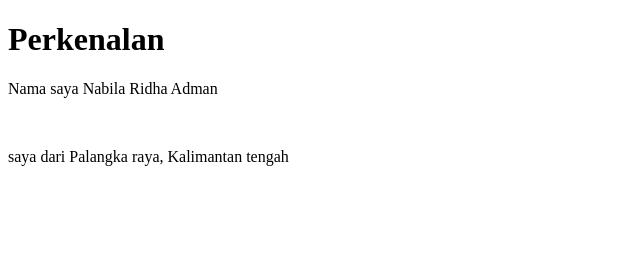
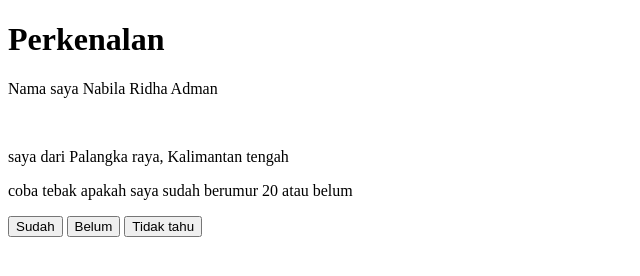
Before and after one commit to Billbilia/Latihan1-bootcamp, a plain HTML site: page index.html in a window 1280 px wide. Shown: the whole page, without its empty margins (0-640 px from the left). Drawn offline with Linux system fonts and the light colour scheme.

Commit message:
first commit

```diff
--- a/index.html
+++ b/index.html
@@ -7,5 +7,9 @@
         <h1>Perkenalan</h1>
         <p>Nama saya Nabila Ridha Adman</p><br>
         <p>saya dari Palangka raya, Kalimantan tengah</p>
+        <p>coba tebak apakah saya sudah berumur 20 atau belum</p>
+        <button>Sudah</button>
+        <button>Belum</button>
+        <button>Tidak tahu</button>
     </body>
 </html>
```
